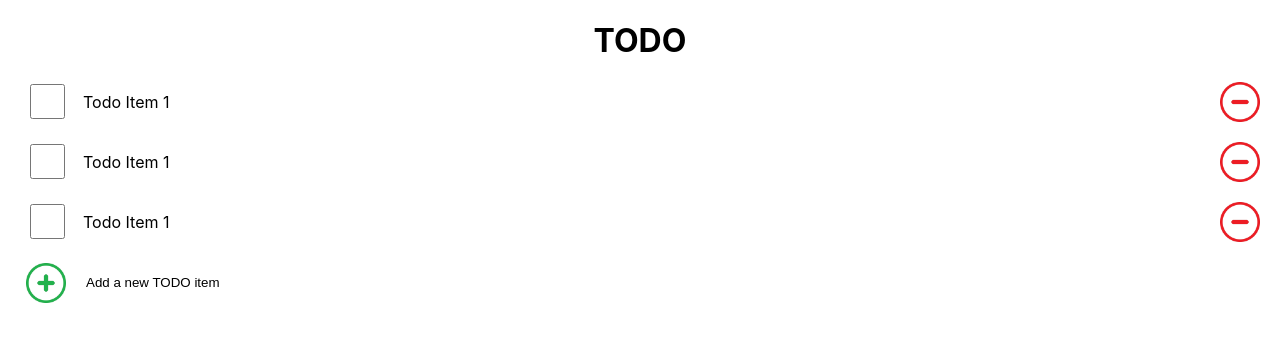
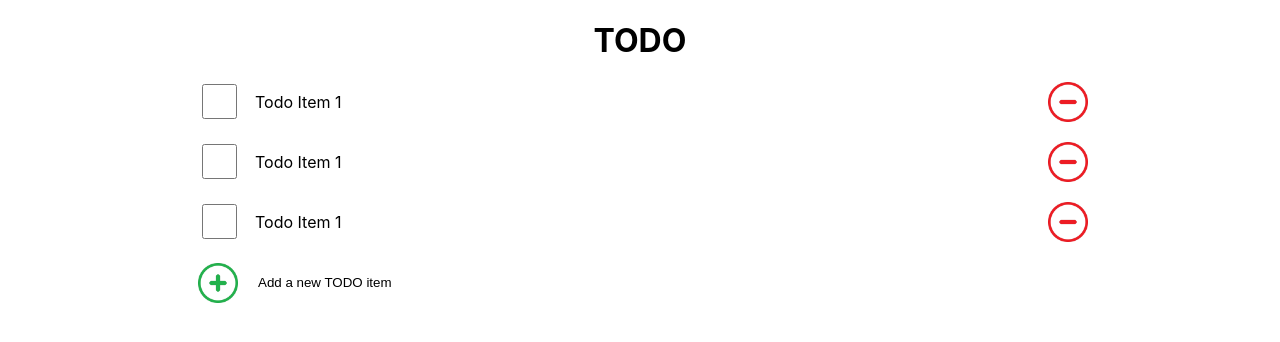
Before and after one commit to jcsmileyjr/todo-react-express-app, a React (Create React App) app in the folder client/my-app/: page / in a window 1280 px wide. Shown: the top 342 px of the page. Built offline with nearby package versions, Linux system fonts and the light colour scheme.

Commit message:
Style: Update main page for desktop responsiveness

```diff
--- a/client/my-app/src/App.css
+++ b/client/my-app/src/App.css
@@ -23,3 +23,11 @@ h1 {
   justify-content: center;
   align-items: center;
 }
+
+@media only screen and (min-width:450px){
+  .App {
+    width:70%;
+
+    margin: auto;
+  }
+}
```
